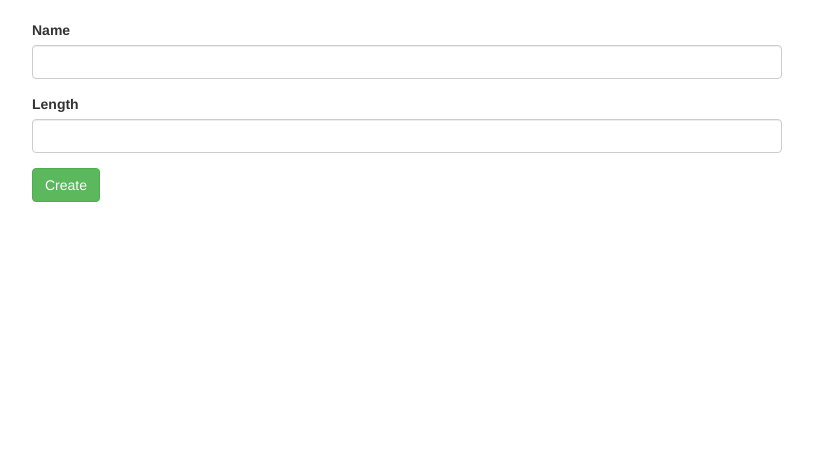
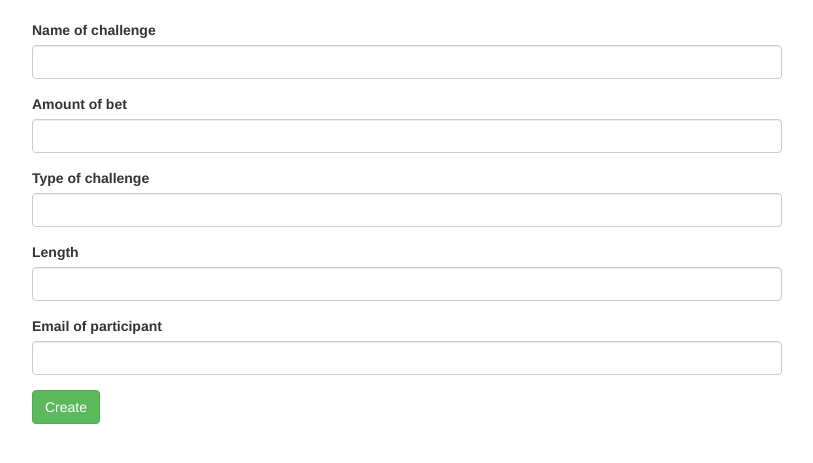
Before and after one commit to Saidac/nycda-chainz, a Node server app: page /admin/challenge in a window 1280 px wide. Shown: the part 52-515 px from the top of the page, without its empty margins (38-851 px from the left). Run offline with Node 20, Linux system fonts and the light colour scheme; some libraries are stand-ins or nearby versions.

Commit message:
challenge page

```diff
--- a/index.js
+++ b/index.js
@@ -31,7 +31,7 @@ app.get('/admin/challenge', (req, res) => {
   res.render('challenge/new');
 });
 
- app.listen(3000, () => {
+app.listen(3000, () => {
     console.log('Web Server is running on port 3000');
     displayRoutes(app);
   });
--- a/views/challenge/new.pug
+++ b/views/challenge/new.pug
@@ -5,10 +5,19 @@ block content
 			.col-xs-8.offset-xs-2
 				form(action= "/challenge" method= "POST")
 					.form-group
-						label(for="")  Name
+						label(for="")  Name of challenge
 						input(type="" class="form-control" name="name" )
+					.form-group
+						label(for="")  Amount of bet
+						input(type="" class="form-control" name="amount" )
+					.form-group
+						label(for="")  Type of challenge
+						input(type="" class="form-control" name="type" )
 					.form-group
 						label(for="") Length
 						input(type="" class="form-control" name="length" )
+					.form-group
+						label(for="")  Email of participant
+						input(type="" class="form-control" name="email" )
 
 					button(type="submit" class="btn btn-success") Create
```
